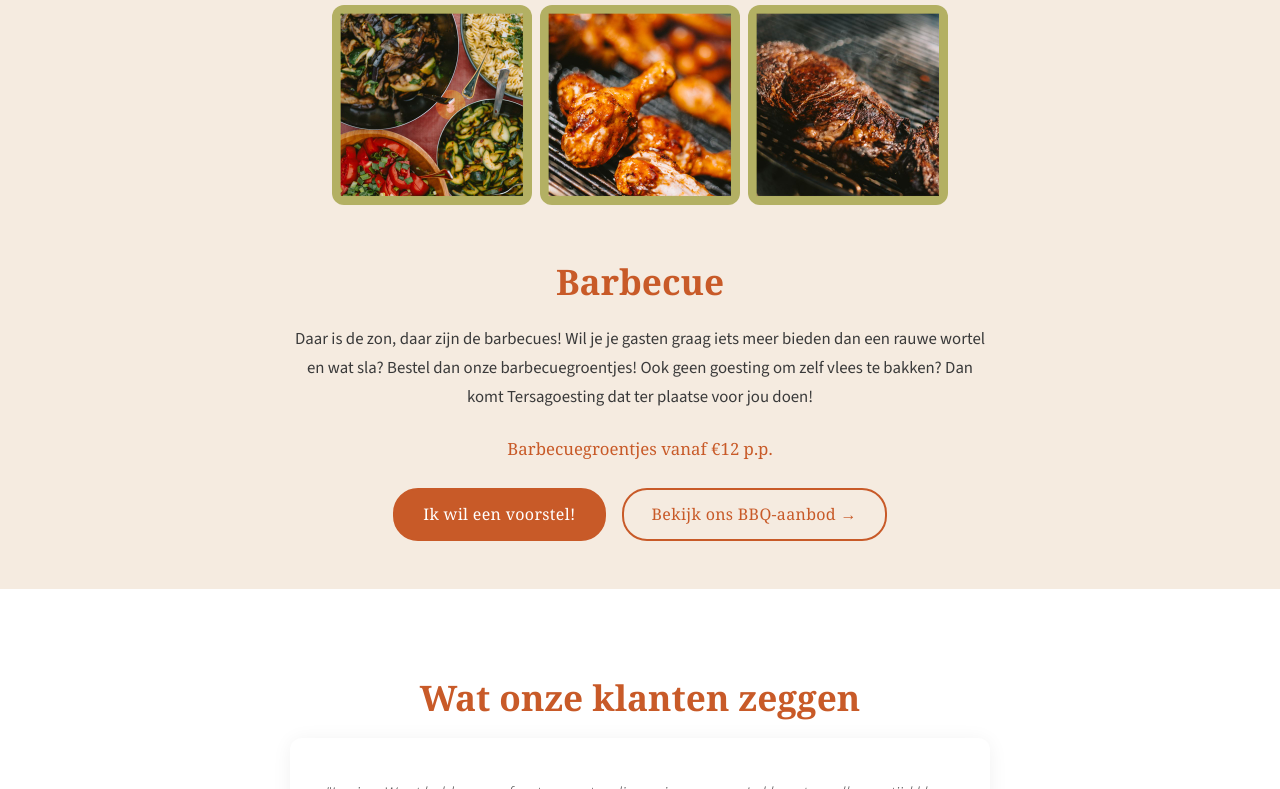
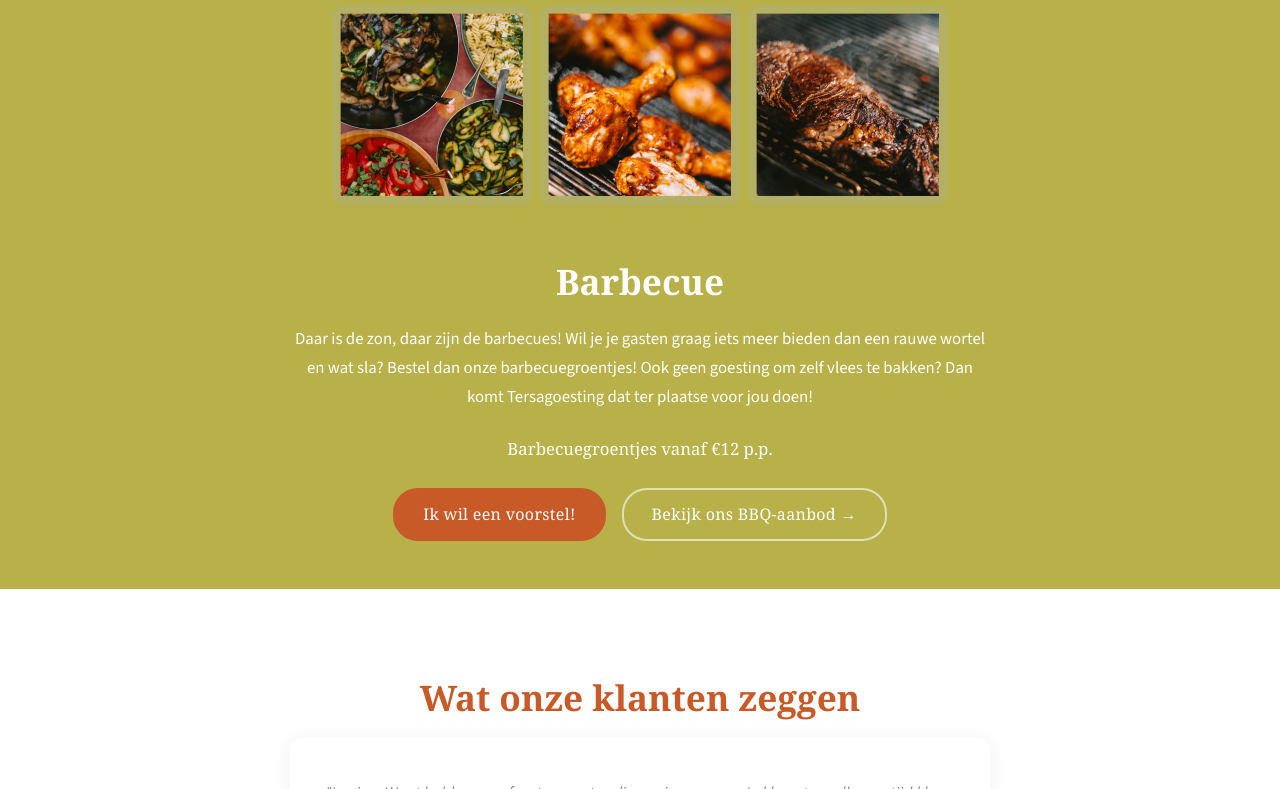
Before and after one commit to WoutVanDenEede/tersagoesting, a plain HTML site: page index.html in a window 1280 px wide. Shown: the part 1697-2486 px from the top of the page. Drawn offline with Linux system fonts and the light colour scheme; a web font is replaced by a local one.

Commit message:
BBQ blok: olijfgroene achtergrond zoals header, witte tekst
Co-Authored-By: Claude Opus 4.6 (1M context) <noreply@anthropic.com>

```diff
--- a/index.html
+++ b/index.html
@@ -29,7 +29,7 @@
     <link rel="preload" href="fonts/Cheboyga.ttf" as="font" type="font/ttf" crossorigin>
 
     <!-- Fonts worden lokaal geladen via CSS @font-face -->
-    <link rel="stylesheet" href="style.css?v=14">
+    <link rel="stylesheet" href="style.css?v=15">
 
     <!-- SEO: Structured Data for Google - FoodService -->
     <script type="application/ld+json">
--- a/style.css
+++ b/style.css
@@ -601,7 +601,7 @@ a.card {
 
 .bbq-price {
     font-family: var(--font-heading);
-    color: var(--color-primary);
+    color: #fff;
     font-size: 1.1rem;
     margin-top: 8px;
 }
@@ -775,7 +775,7 @@ a.card {
 /* BBQ Banner */
 .bbq-banner {
     padding: 0;
-    background: #f5ebe0;
+    background: var(--color-olive);
 }
 
 .bbq-photo-strip {
@@ -804,6 +804,7 @@ a.card {
 
 .bbq-content .section-title {
     margin-bottom: 1rem;
+    color: #fff;
 }
 
 .bbq-content p {
@@ -811,6 +812,17 @@ a.card {
     margin: 0 auto 1.5rem;
     font-size: 1.05rem;
     line-height: 1.7;
+    color: #fff;
+}
+
+.bbq-content .btn-outline {
+    color: #fff;
+    border-color: rgba(255,255,255,0.6);
+}
+
+.bbq-content .btn-outline:hover {
+    background: rgba(255,255,255,0.15);
+    border-color: #fff;
 }
 
 @media (max-width: 768px) {
```
